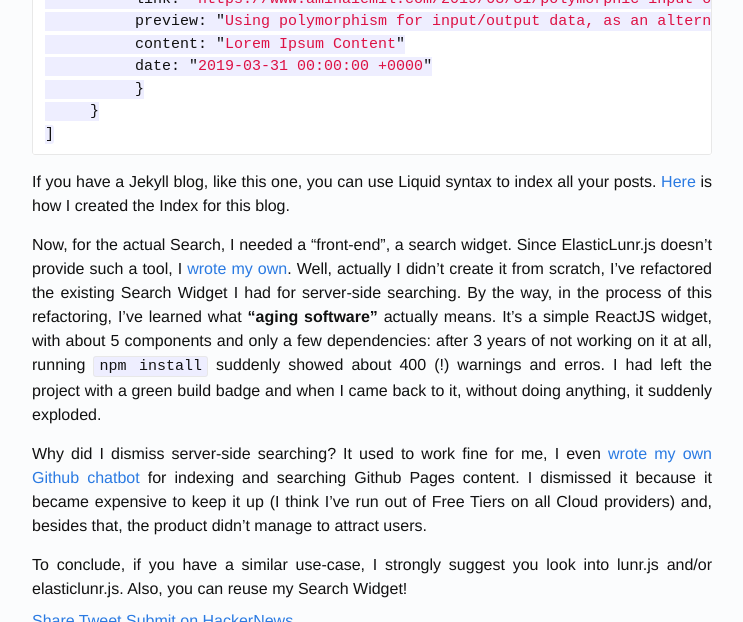
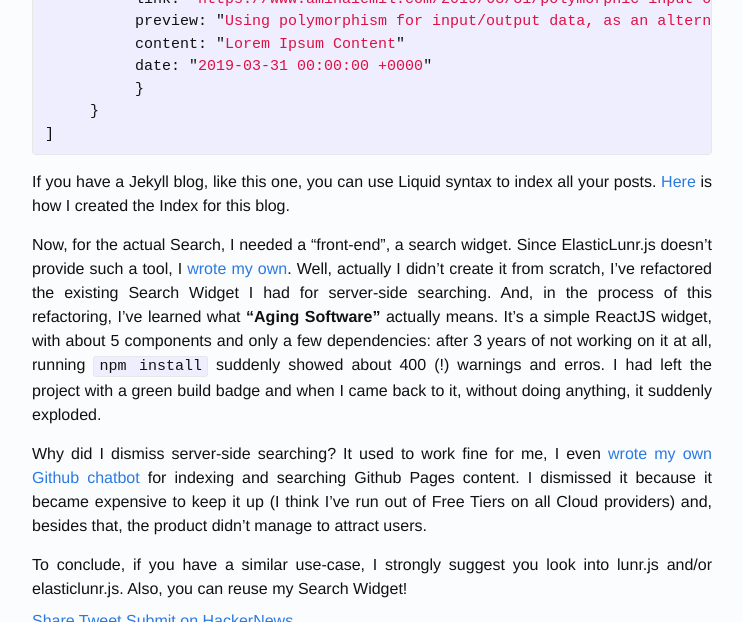
Before and after one commit to amihaiemil/amihaiemil.github.io, a Jekyll site: the page built from _posts/2020-02-17-clientside-search-with-elasticlunr.md, in a window 1280 px wide and 900 px high, scrolled down 1570 px, cut to the strip 0-622 px from the top of the window. Shown: the whole strip, without its empty margins (268-1011 px from the left). Built offline with Jekyll 4.4.1, drawn with Linux system fonts in a browser that asks for light colours; comment, search, counter and statistics services are not loaded.

Commit message:
Update 2020-02-17-clientside-search-with-elasticlunr.md

````diff
--- a/_posts/2020-02-17-clientside-search-with-elasticlunr.md
+++ b/_posts/2020-02-17-clientside-search-with-elasticlunr.md
@@ -24,7 +24,7 @@
 
 Creating the Index, is as easy as (courtesy of ElasticLunr.com):
 
-```javascript
+{% highlight javascript %}
 //declare the index and its format
 var index = elasticlunr(function () {
     this.addField('title');
@@ -39,11 +39,11 @@
     "body": "Yestaday Oracle has released its new database Oracle 12g, this would make more money for this company and lead to a nice profit report of annual year."
 }
 index.addDoc(documentToIndex);
-```
+{% endhighlight %}
 
 Searching is as easy as follows:
 
-```javascript
+{% highlight javascript %}
 var resultsJsonArray = index.search("test");
 //this will return a JsonArray with the following format:
 
@@ -61,11 +61,11 @@
           }
      }
 ]
-```
+{% endhighlight %}
 
 If you have a Jekyll blog, like this one, you can use Liquid syntax to index all your posts. [Here](https://github.com/amihaiemil/amihaiemil.github.io/blob/master/js/indexPosts.js) is how I created the Index for this blog.
 
-Now, for the actual Search, I needed a "front-end", a search widget. Since ElasticLunr.js doesn't provide such a tool, I [wrote my own](https://github.com/amihaiemil/elasticlunr-search-widget). Well, actually I didn't create it from scratch, I've refactored the existing Search Widget I had for server-side searching. By the way, in the process of this refactoring, I've learned what **"aging software"** actually means. It's a simple ReactJS widget, with about 5 components and only a few dependencies: after 3 years of not working on it at all, running ``npm install`` suddenly showed about 400 (!) warnings and erros. I had left the project with a green build badge and when I came back to it, without doing anything, it suddenly exploded.
+Now, for the actual Search, I needed a "front-end", a search widget. Since ElasticLunr.js doesn't provide such a tool, I [wrote my own](https://github.com/amihaiemil/elasticlunr-search-widget). Well, actually I didn't create it from scratch, I've refactored the existing Search Widget I had for server-side searching. And, in the process of this refactoring, I've learned what **"Aging Software"** actually means. It's a simple ReactJS widget, with about 5 components and only a few dependencies: after 3 years of not working on it at all, running ``npm install`` suddenly showed about 400 (!) warnings and erros. I had left the project with a green build badge and when I came back to it, without doing anything, it suddenly exploded.
 
 Why did I dismiss server-side searching? It used to work fine for me, I even [wrote my own Github chatbot](https://amihaiemil.com/2017/05/23/meet-charles-michael.html) for indexing and searching Github Pages content. I dismissed it because it became expensive to keep it up (I think I've run out of Free Tiers on all Cloud providers) and, besides that, the product didn't manage to attract users.
 
````
